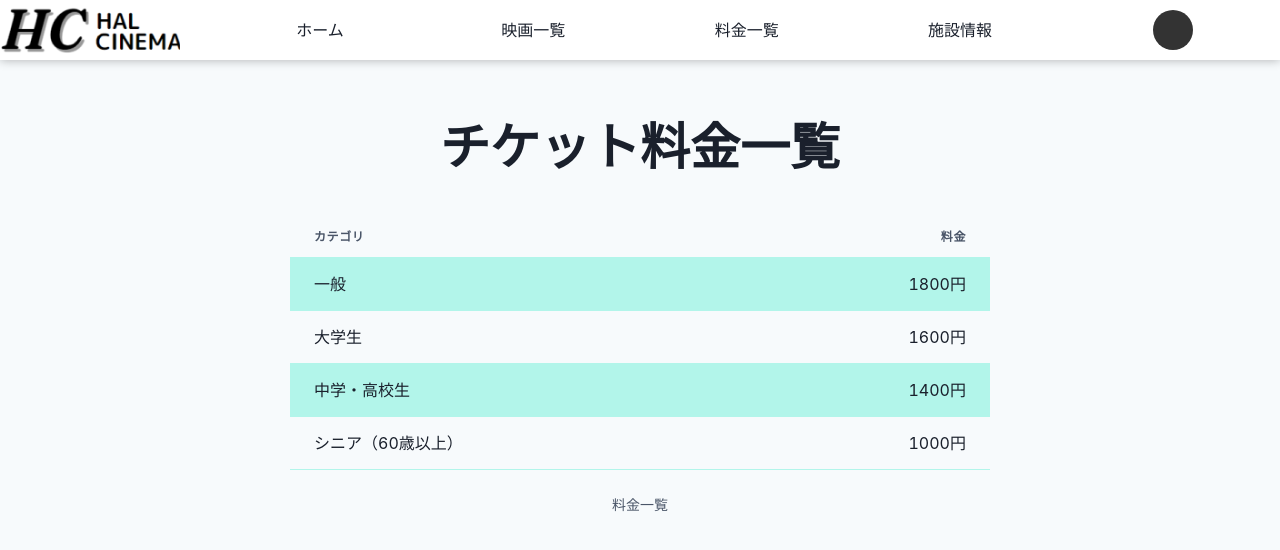
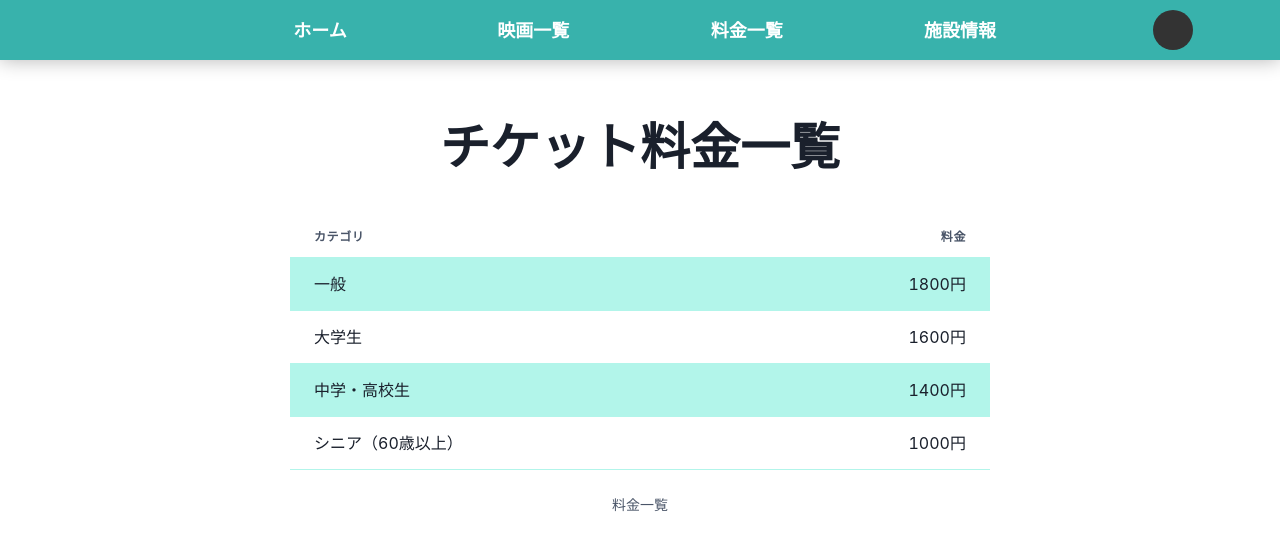
Before and after one commit to HALCinema1234/HALcinema_front, a Next.js app: page /payment in a window 1280 px wide. Shown: the top 550 px of the page. Built offline with nearby package versions, Linux system fonts and the light colour scheme.

Commit message:
feat: Headerのレイアウトをリッチになるように

```diff
--- a/src/components/atoms/HeaderNav.tsx
+++ b/src/components/atoms/HeaderNav.tsx
@@ -20,7 +20,15 @@ const SNavButton = styled.button`
     /* width: 40px; */
     height: 40px;
     margin: 0 auto;
-
+    font-weight: bold;
+    padding: 0 15px;
+    border-radius: 5px;
+    font-size: 18px;
     background-size: 24px 24px;
     cursor: pointer;
+
+    :hover {
+        background-color: #298581;
+        transition: 0.4s;
+    }
 `;
--- a/src/components/ornagisms/Header.tsx
+++ b/src/components/ornagisms/Header.tsx
@@ -9,7 +9,8 @@ type Props = {};
 export const Header = () => {
     return (
         <SHeader>
-            <HeaderLogo />
+            {/* <HeaderLogo /> */}
+            <div></div>
             <HeaderNav name='ホーム' href='/' />
             <HeaderNav name='映画一覧' href='/movie' />
             <HeaderNav name='料金一覧' href='/payment' />
@@ -25,8 +26,9 @@ const SHeader = styled.header`
     left: 0;
     width: 100vw;
     height: 60px;
-    background-color: #ffffff;
-    box-shadow: 0 0 10px rgba(0, 0, 0, 0.3);
+    background-color: #38b2ac;
+    color: #fff;
+    box-shadow: 0 0 20px rgba(0, 0, 0, 0.3);
     z-index: 100;
     display: grid;
     grid-template-columns: 1fr 1fr 1fr 1fr 1fr 1fr;
--- a/src/pages/_app.tsx
+++ b/src/pages/_app.tsx
@@ -2,26 +2,9 @@ import { ChakraProvider, extendTheme } from '@chakra-ui/react';
 // import '../styles/reset.css';
 import type { AppProps } from 'next/app';
 
-const theme = extendTheme({
-    fonts: {
-        heading: 'Inter',
-        body: 'Inter',
-    },
-    styles: {
-        global: {
-            body: {
-                backgroundColor: '#F7FAFC',
-            },
-            // html: {
-            //     height: '100%',
-            // },
-        },
-    },
-});
-
 export default function App({ Component, pageProps }: AppProps) {
     return (
-        <ChakraProvider theme={theme}>
+        <ChakraProvider>
             <Component {...pageProps} />
         </ChakraProvider>
     );
```
